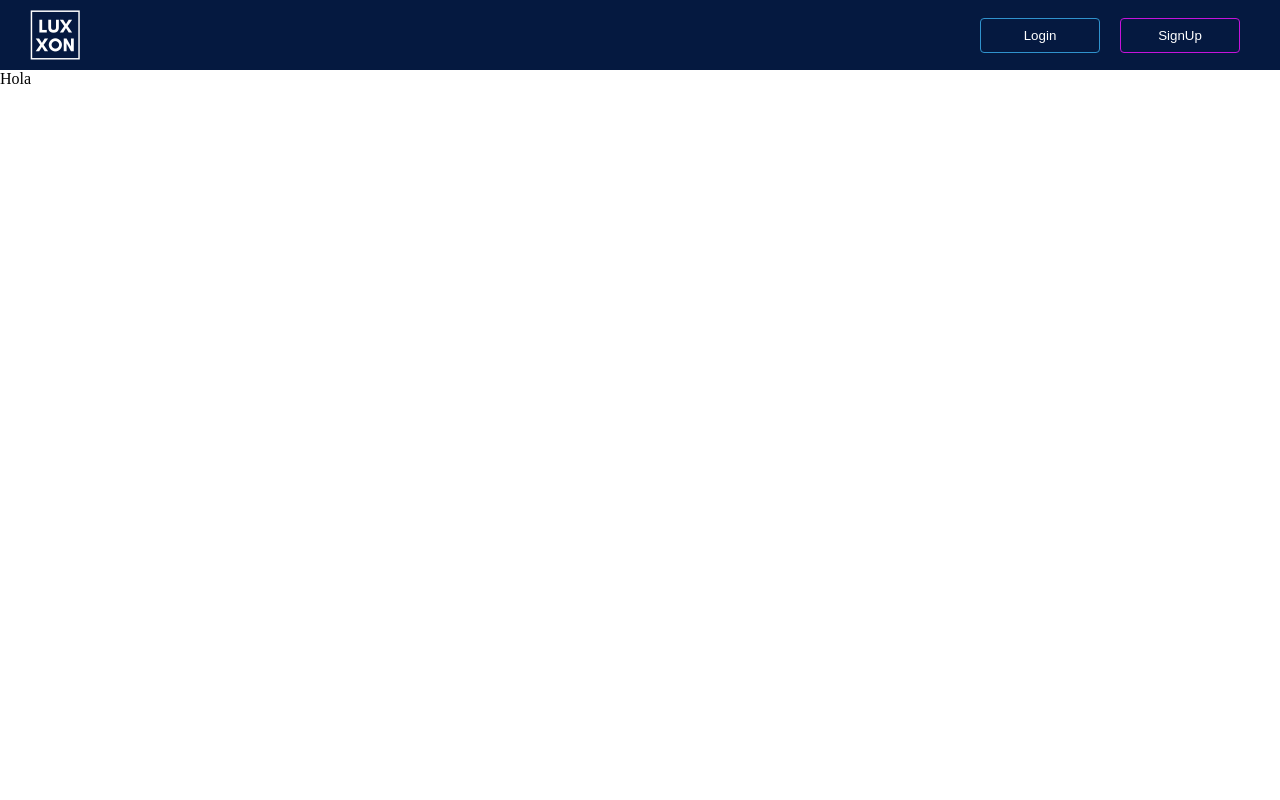
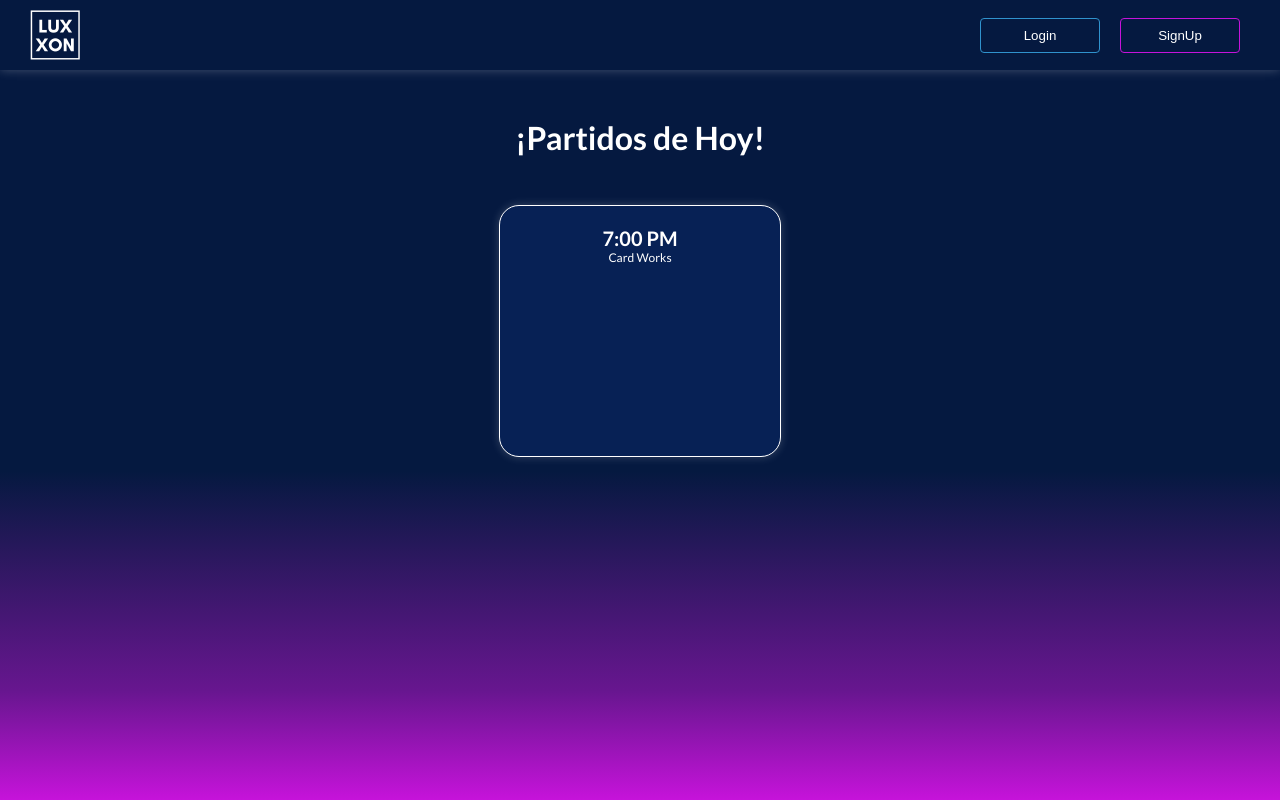
Before and after one commit to dasafodev/luxon, a Next.js app: page / in a window 1280 px wide. Built offline with nearby package versions, Linux system fonts and the light colour scheme; no server answers.

Commit message:
add/lato font

```diff
--- /dev/null
+++ b/app/components/match_card/index.tsx
@@ -0,0 +1,12 @@
+import React from 'react'
+import styles from "./match_card.module.css";
+const MatchCard = ({hour}) => {
+    return (
+        <div className={styles.card} >
+            <p className="bold">{hour}</p>
+            Card Works
+        </div>
+    )
+}
+
+export default MatchCard
--- /dev/null
+++ b/app/components/match_card/match_card.module.css
@@ -0,0 +1,15 @@
+.card {
+  display: flex;
+  flex-direction: column;
+  align-items: center;
+  width: 240px;
+  height: 210px;
+  padding: 20px;
+  background-color: #072155;
+  border-radius: 20px;
+  border: 1px solid white;
+  -webkit-box-shadow: 0px 0px 10px 0px rgba(255, 255, 255, 0.2);
+  -moz-box-shadow: 0px 0px 10px 0px rgba(255, 255, 255, 0.2);
+  box-shadow: 0px 0px 10px 0px rgba(255, 255, 255, 0.2);
+
+}
--- a/app/components/navbar/navbar.module.css
+++ b/app/components/navbar/navbar.module.css
@@ -1,4 +1,5 @@
 .nav {
+  position: relative;
   height: 70px;
   padding: 0 30px;
   display: flex;
@@ -8,6 +9,7 @@
   -webkit-box-shadow: 0px 0px 10px 0px rgba(255, 255, 255, 0.25);
   -moz-box-shadow: 0px 0px 10px 0px rgba(255, 255, 255, 0.25);
   box-shadow: 0px 0px 10px 0px rgba(255, 255, 255, 0.25);
+
 }
 
 .list {
--- a/app/styles/globlal.css
+++ b/app/styles/globlal.css
@@ -1,4 +1,19 @@
 body{
     padding: 0;
     margin: 0;
+    font-size: 12px;
+    font-family: 'Lato', sans-serif;
 }
+
+h2{
+    font-size: 2rem;
+}
+
+p{
+    margin: 0;
+}
+
+.bold{
+    font-size: 20px;
+    font-weight: bold;
+}
--- /dev/null
+++ b/app/styles/index.module.css
@@ -0,0 +1,19 @@
+.main {
+  display: flex;
+  color: white;
+  flex-direction: column;
+  align-items: center;
+  background: rgb(198, 19, 218);
+  background: linear-gradient(
+    0deg,
+    rgba(198, 19, 218, 1) 0%,
+    rgba(103, 22, 143, 1) 15%,
+    rgba(5, 25, 64, 1) 45%
+  );
+  height: calc(100vh - 70px);
+  width: 100vw;
+}
+
+.title{
+  margin: 3rem 3rem;
+}
--- a/pages/_document.tsx
+++ b/pages/_document.tsx
@@ -1,21 +1,27 @@
-import Document, { Html, Head, Main, NextScript } from 'next/document'
+import Document, { Html, Head, Main, NextScript } from "next/document";
 class MyDocument extends Document {
   static async getInitialProps(ctx) {
-    const initialProps = await Document.getInitialProps(ctx)
-    return { ...initialProps }
+    const initialProps = await Document.getInitialProps(ctx);
+    return { ...initialProps };
   }
 
   render() {
     return (
       <Html>
-        <Head />
+        <Head>
+          <link rel="preconnect" href="https://fonts.gstatic.com" />
+          <link
+            href="https://fonts.googleapis.com/css2?family=Lato:wght@400;700&display=swap"
+            rel="stylesheet"
+          />
+        </Head>
         <body>
           <Main />
           <NextScript />
         </body>
       </Html>
-    )
+    );
   }
 }
 
-export default MyDocument
+export default MyDocument;
--- a/pages/index.tsx
+++ b/pages/index.tsx
@@ -1,15 +1,20 @@
-import React, { useEffect } from 'react'
+import React from 'react'
 import NavBar from '../app/components/navbar'
 import "../firebase/client";
+import styles from "../app/styles/index.module.css"
+import MatchCard from '../app/components/match_card';
 
 
 const Home = () => {
 
     return (
-        <div>
+        <React.Fragment>
             <NavBar/>
-            Hola
-        </div>
+            <main className={styles.main}>
+            <h2 className={styles.title}>¡Partidos de Hoy!</h2>
+                <MatchCard hour="7:00 PM"/>
+            </main>
+        </React.Fragment>
     )
 }
 export default Home
```
